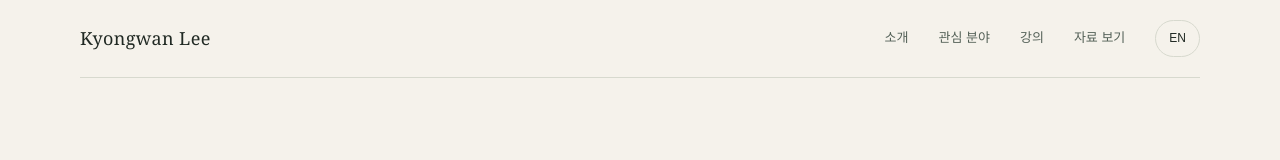
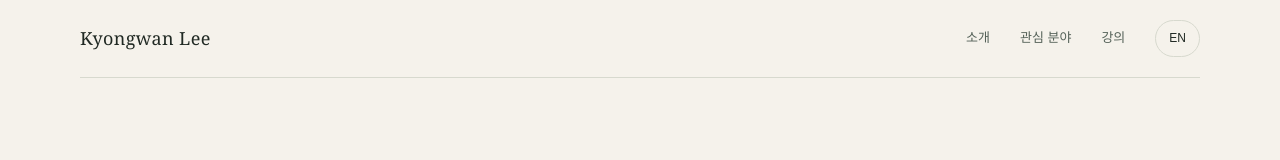
Before and after one commit to arachika/arachika.github.io, a plain HTML site: page index.html in a window 1280 px wide. Shown: the top 160 px of the page. Drawn offline with Linux system fonts and the light colour scheme.

Commit message:
Remove duplicate link to materials PDF

```diff
--- a/index.html
+++ b/index.html
@@ -23,7 +23,6 @@
       <a href="#about" data-ko="소개" data-en="About">소개</a>
       <a href="#work" data-ko="관심 분야" data-en="Interests">관심 분야</a>
       <a href="#teaching" data-ko="강의" data-en="Teaching">강의</a>
-      <a href="materials/Medievalism-Dickens-Seven Poor Travellers.pdf">자료 보기</a>
       <button class="lang" id="language" type="button" aria-label="Switch language">EN</button>
     </nav>
   </header>
@@ -49,8 +48,7 @@
         <div class="cards">
           <article class="card"><span class="num">01</span><h3 data-ko="러시아 19세기 문학" data-en="Nineteenth-century Russian literature">러시아 19세기 문학</h3><p data-ko="작품의 형식과 사상, 작가와 독자의 관계를 역사적 맥락 속에서 고찰" data-en="Form, ideas, and the relationship between writers and readers in historical context.">작품의 형식과 사상, 작가와 독자의 관계를 역사적 맥락 속에서 고찰</p></article>
           <article class="card"><span class="num">02</span><h3 data-ko="서양·러시아 비교문학" data-en="Western–Russian comparative literature">서양·러시아 비교문학</h3><p data-ko="문학적 영향과 변용, 서로 다른 전통이 공유하거나 달리 구성하는 주제를 탐구" data-en="Literary influence and transformation, and themes shared or reshaped across traditions.">문학적 영향과 변용, 서로 다른 전통이 공유하거나 달리 구성하는 주제를 탐구</p>
-            <a href="materials/Medievalism-Dickens-Seven Poor Travellers.pdf">자료 보기
-          </a>
+            <a href="materials/Medievalism-Dickens-Seven Poor Travellers.pdf">자료 보기</a>
           <article class="card"><span class="num">03</span><h3 data-ko="러시아어 교육" data-en="Teaching Russian">러시아어 교육</h3><p data-ko="언어의 구조와 실제 표현을 문학·문화의 맥락과 연결" data-en="Connecting language structures and everyday expression with literary and cultural contexts.">언어의 구조와 실제 표현을 문학·문화의 맥락과 연결</p></article>
         </div>
         <div class="research" style="margin-top:18px"><div class="eyebrow" data-ko="개인 연구 프로젝트" data-en="Ongoing personal project">개인 연구 프로젝트</div><div><h2 data-ko="서양 문학과 러시아 문학을 함께 읽기" data-en="Reading Western and Russian literature together">서양 문학과 러시아 문학을 함께 읽기</h2><p data-ko="현재 서양 문학과 러시아 문학의 비교 연구를 개인 프로젝트로 진행하고 있습니다. 작품 사이의 대화와 문학적 맥락을 따라가며 비교문학의 관점에서 읽을 질문을 만들어 갑니다." data-en="I am pursuing a personal project in Western–Russian comparative literature, following conversations between works and developing questions through a comparative lens.">현재 서양 문학과 러시아 문학의 비교 연구를 개인 프로젝트로 진행하고 있습니다. 작품 사이의 대화와 문학적 맥락을 따라가며 비교문학의 관점에서 읽을 질문을 만들어 갑니다.</p><div class="keywords"><span>Russia</span><span>Europe</span><span>19th century</span><span data-ko="비교문학" data-en="Comparative literature">비교문학</span></div></div></div>
```
